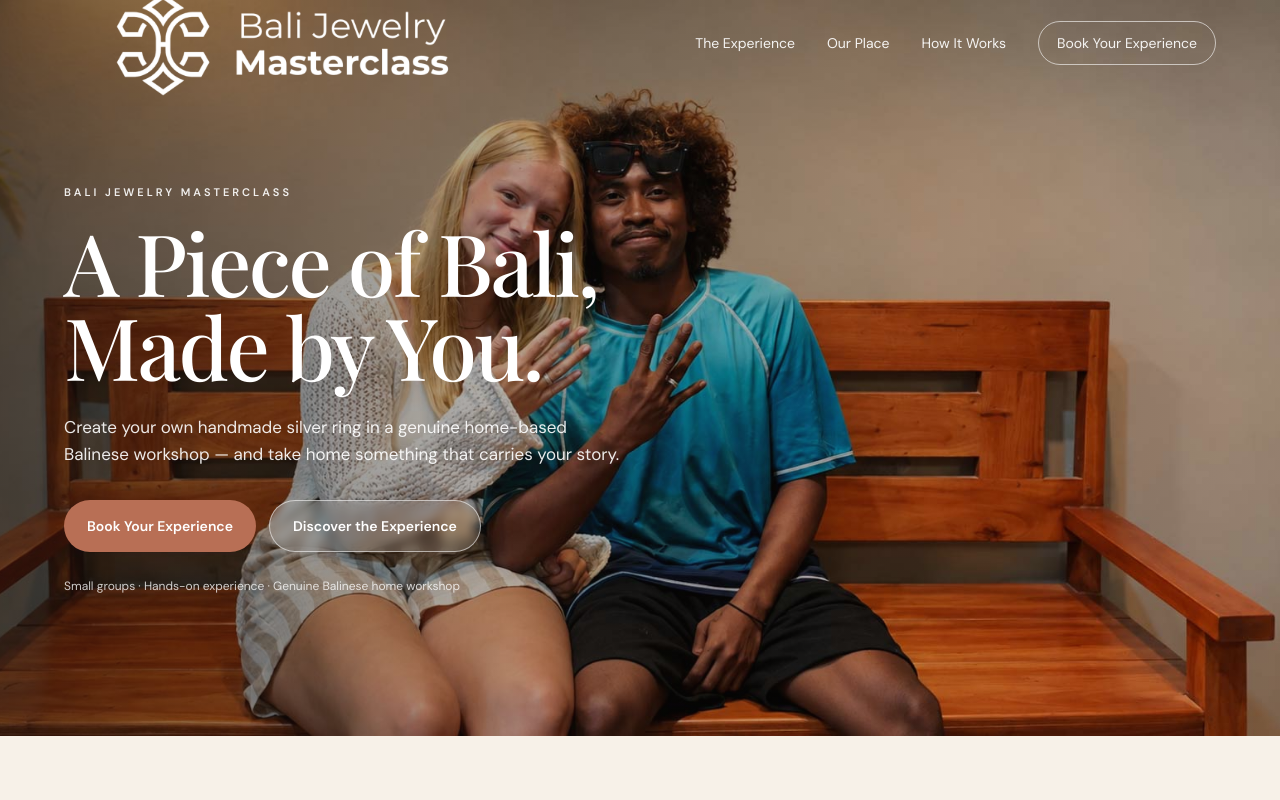
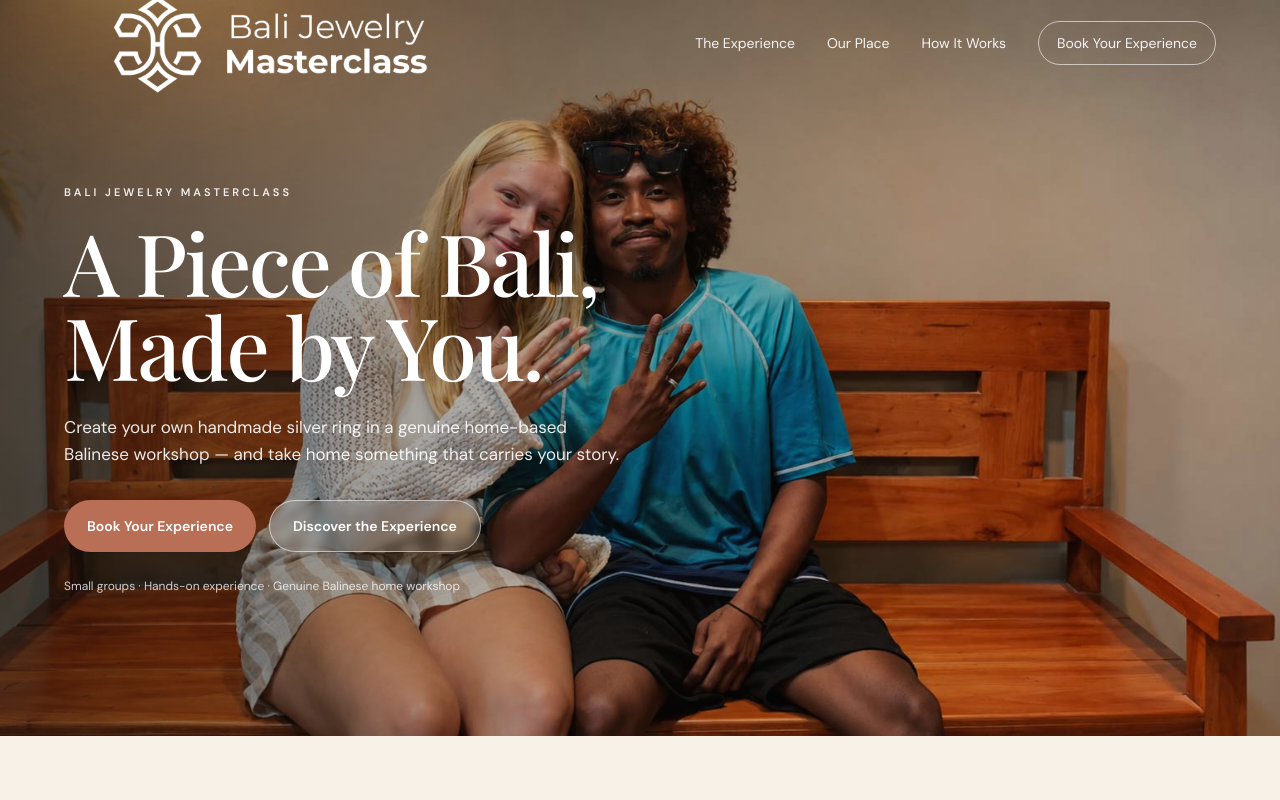
Before and after one commit to bjmproject/bali-jewelry-masterclass, a plain HTML site: page index.html in a window 1280 px wide. Shown: the top 800 px of the page. Drawn offline with nearby package versions, Linux system fonts and the light colour scheme.

Commit message:
Update index.html

```diff
--- a/index.html
+++ b/index.html
@@ -89,7 +89,7 @@
     }
 
     .brand img {
-  width: 450px;
+  width: 425px;
   height: auto;
   display: block;
 }
```
